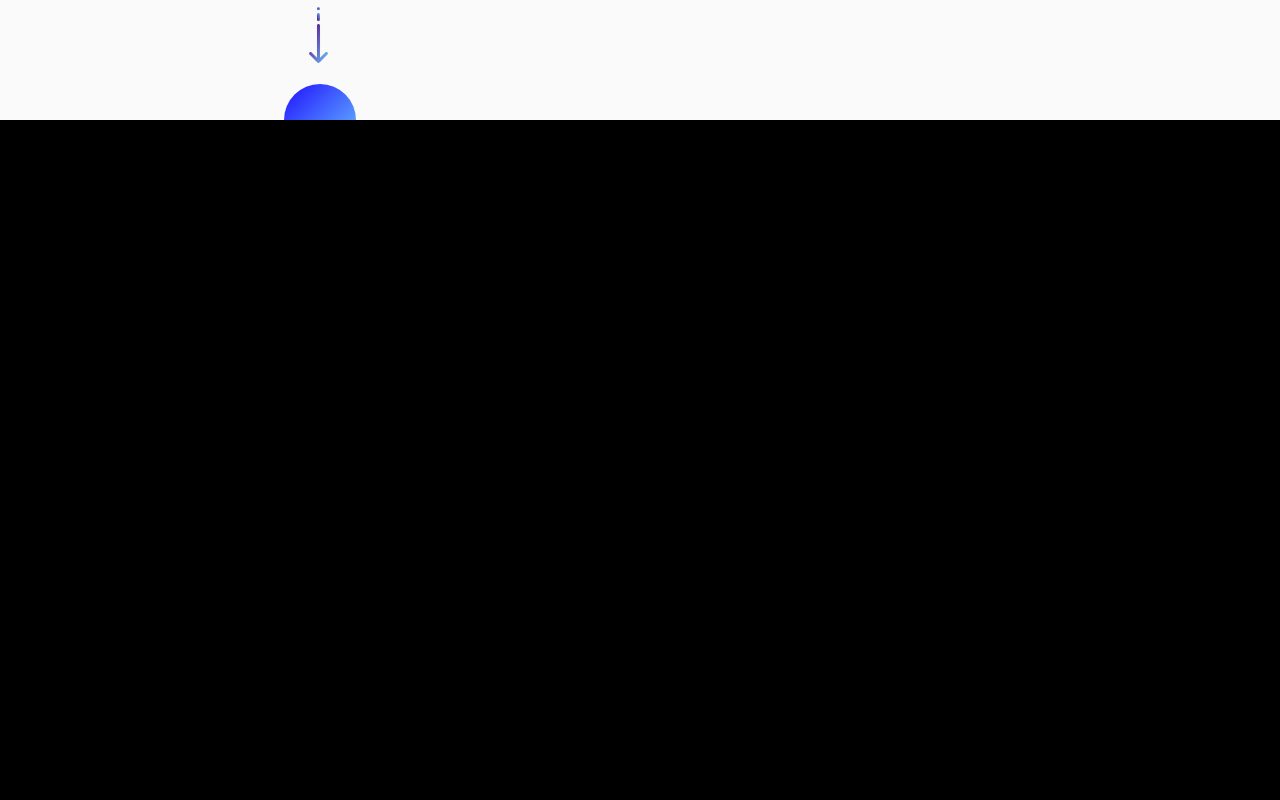
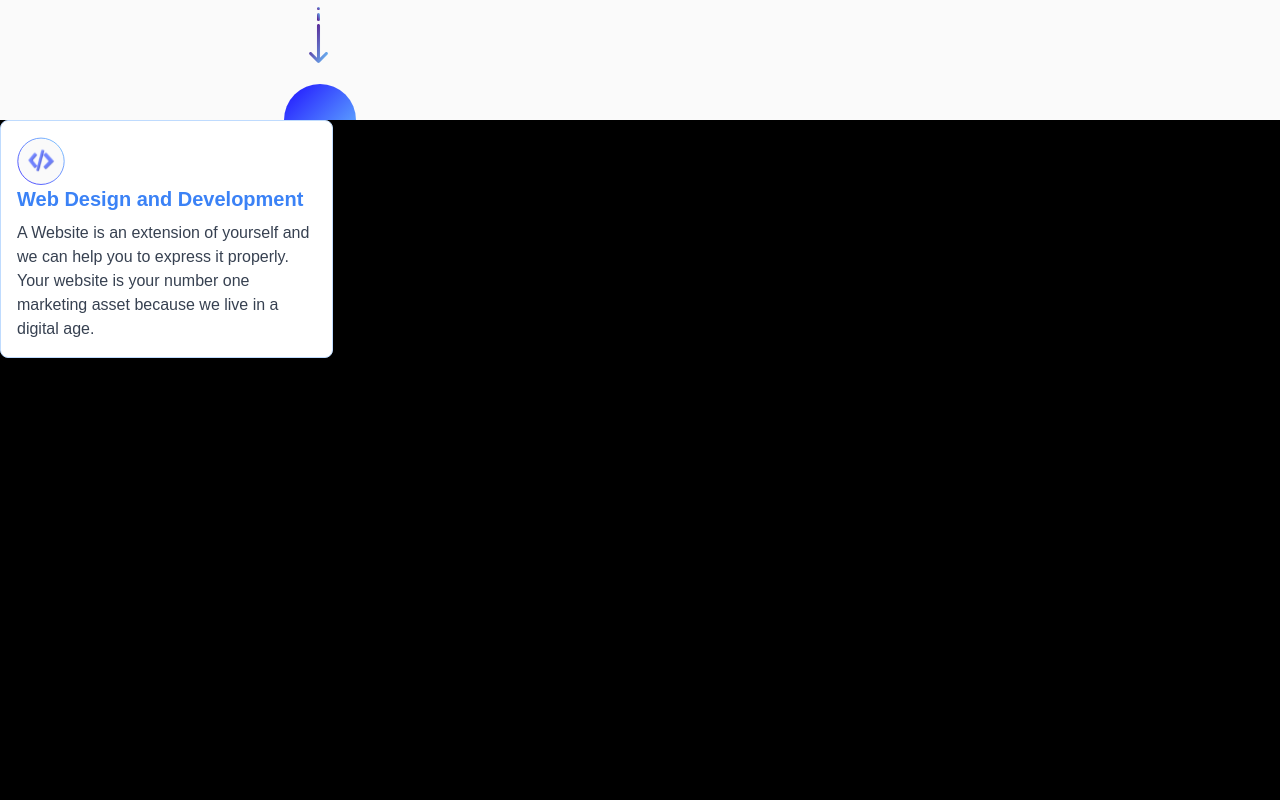
Before and after one commit to lofritex/company-website, a React (Vite) app: page / in a window 1280 px wide. Shown: the part 680-1480 px from the top of the page. Built offline with nearby package versions, Linux system fonts and the light colour scheme.

Commit message:
Add Card

```diff
--- a/src/Pages/Components/Cards.jsx
+++ b/src/Pages/Components/Cards.jsx
@@ -1,8 +1,8 @@
 
 
-function Card({card}) {
+export default function Cards({card}) {
   return (
-    <div className="p-4 bg-blue rounded-lg shadow-md hover:shadow-lg transition-shadow duration-300 border border-blue-200 w-card">
+    <div className="p-4 rounded-lg border border-blue-200 w-cardWidth h-height bg-white">
       <div className="mr-4">
         <img src={card.image} alt={card.title} className="w-12 h-12" />
       </div>
@@ -11,5 +11,3 @@ function Card({card}) {
     </div>
   );
 }
-
-export default Card;
--- a/src/Pages/Components/Carousel.jsx
+++ b/src/Pages/Components/Carousel.jsx
@@ -1,5 +1,6 @@
 import React, { useState, useEffect, useRef } from 'react';
 import Cards from './Cards';
+import WebDevIcon from "../Images/WebDevIcon.svg"
 
 export default function Carousel({ cards }) {
   //   const visibleCards = 5; // Number of cards visible at a time
@@ -104,9 +105,14 @@ export default function Carousel({ cards }) {
   //       ))}
   //     </div>
   //   </div>
+  const data = {
+    "title" : "Web Design and Development",
+    "content" : "A Website is an extension of yourself and we can help you to express it properly. Your website is your number one marketing asset because we live in a digital age.",
+    "image" : WebDevIcon
+  }
   return (
-  <section className='w-full h-screen bg-black'>
-    <h1>hello world</h1>
+  <section className='w-full h-screen'>
+    <Cards card={data}/>
   </section>
   );
 }
--- a/tailwind.config.js
+++ b/tailwind.config.js
@@ -10,7 +10,9 @@ export default {
         "half" : "50%",
         "nav"  : "8vh",
         "logo" : "150px",
-        "pic"  : "60%"
+        "pic"  : "60%",
+        "cardWidth" : "333px",
+        "cardHeight" : "244.5px"
       },
       colors:{
         "primary" : "#fafafa",
```
Also changed, not shown: src/Pages/Images/WebDevIcon.svg (added).
